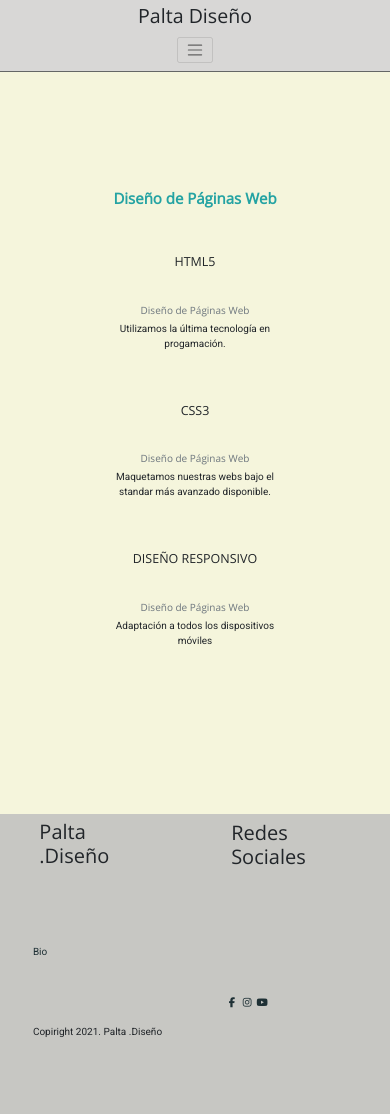
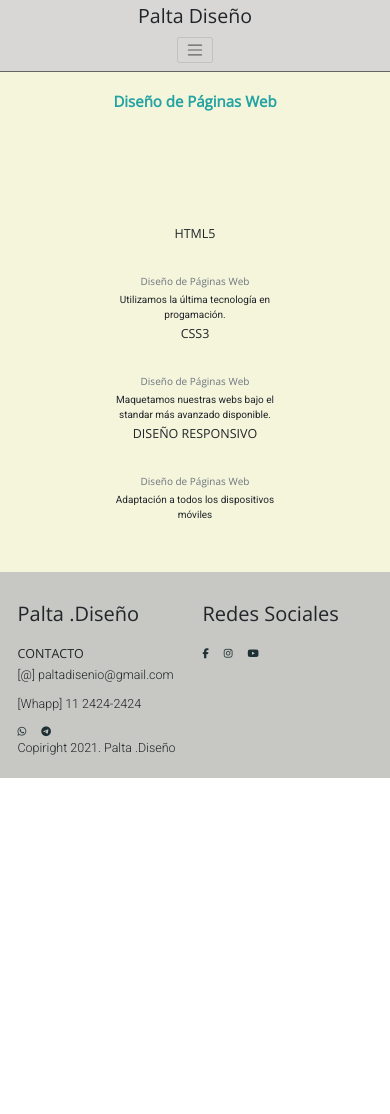
Before and after one commit to othoNUK/DesarrolloWeb, a plain HTML site: page paginas/dweb.html in a window 390 px wide. After the commit the page ends 844 px from the top, so only its background shows below. Drawn offline with nearby package versions, Linux system fonts and the light colour scheme.

Commit message:
Agregue Footer

```diff
--- a/paginas/dweb.html
+++ b/paginas/dweb.html
@@ -47,8 +47,8 @@
         <div class="dweb">
             <h2>Diseño de Páginas Web</h2>
             <div class="dwebFlex">
-                <div class="cardWeb"">
-                <div class=" card-body">
+            <div class="cardWeb">
+                <div class="card-body">
                     <h5 class="card-h5">HTML5</h5>
                     <h6 class="card-subtitle mb-2 text-muted">Diseño de Páginas Web</h6>
                     <p class="card-text">Utilizamos la última tecnología en progamación.</p>
@@ -71,19 +71,27 @@
         </div>
     </div>
     <footer class="footer">
-        <!--Footer Derecha-->
-        <div class="fderecha">
-            <h1>Palta .Diseño</h1>
-            <a href="./paginas/bio.html">Bio</a>
-            <p>Copiright 2021. Palta .Diseño</p>
-        </div>
-        <!--Footer Izquierda-->
-        <div class="fizquierda">
-            <h3>Redes Sociales</h3>
-            <div class="fizquierdaRedes">
-                <div><a href="https://www.facebook.com/"><i class="fab fa-facebook-f"></i></a></div>
-                <div><a href="https://www.instagram.com/"><i class="fab fa-instagram"></i></a></div>
-                <div><a href="https://www.youtube.com/"><i class="fab fa-youtube"></i></a></div>
+        <div class="container-fluid">
+            <div class="row">
+                <div class="col-6">
+                    <h1>Palta .Diseño</h1>
+                    <h5>CONTACTO</h5>
+                    <p class="lead">[@] paltadisenio@gmail.com</p>
+                    <p class="lead">[Whapp] 11 2424-2424</p>
+                    <div class="row row-cols-auto">
+                    <div class="col"><a href="https://www.facebook.com/"><i class="fab fa-whatsapp"></i></a></div>
+                    <div class="col"><a href="https://www.instagram.com/"><i class="fab fa-telegram-plane"></i></a></div>
+                    </div>
+                    <p class="lead">Copiright 2021. Palta .Diseño</p>
+                </div>
+                <div class="col-6">
+                    <h3>Redes Sociales</h3>
+                    <div class="row row-cols-auto">
+                        <div class="col"><a href="https://www.facebook.com/"><i class="fa fa-facebook-f"></i></a></div>
+                        <div class="col"><a href="https://www.instagram.com/"><i class="fa fa-instagram"></i></a></div>
+                        <div class="col"><a href="https://www.youtube.com/"><i class="fa fa-youtube"></i></a></div>
+                    </div>
+                </div>
             </div>
         </div>
     </footer>
--- a/style/estilos.css
+++ b/style/estilos.css
@@ -156,8 +156,9 @@ a {
 /* Diseño Web*/
 .dweb {
     background-color: beige;
-    padding: 10% 30% 20% 30%;
-    width: 1350px;
+    justify-content: center;
+    display: grid;
+    height: 500px;
 }
 
 .dweb h2 {
@@ -174,6 +175,8 @@ a {
     display: flex;
     justify-content: stretch;
     flex-wrap: wrap;
+    width: auto;
+    height: 300px;
 }
 .cardWeb {
     width: 18rem;
@@ -184,31 +187,6 @@ a {
     padding: 20% 0%;
 }
 
-
-.dwebItems {
-    display: flex;
-    padding: 20px 20px;
-    font-size: 1rem;
-    color: #131214;
-    width: 30%;
-    height: 300px;
-    justify-content: center;
-    flex-direction: column;
-}
-
-.dwebItems h6 {
-    font-size: small;
-    display: flex;
-    padding: 10% 20%;
-    width: auto;
-    justify-content: center;
-}
-
-.dwebItems p {
-    padding: 2em 5em;
-    display: flex;
-    justify-content: center;
-}
 
 /*Gestion de Redes*/
 .servicios {
@@ -263,43 +241,24 @@ a {
 /* Footer - Grid*/
 .footer {
     background-color: rgb(199, 199, 195);
-    display: grid;
+    display: -moz-grid-line;
     grid-template-columns: 50% 50%;
-    height: 250px;
+    padding: 10px 10px;
 }
-
-.fderecha {
-    display: grid;
+.footer h1{
+    font-weight: 400;
+    font-size: 2rem;
+    padding: 20px 0px;
+    margin: 0;
 }
-
-.fderecha h1 {
-    padding: 5% 5%;
-    font-size: 2em;
-}
-
-.fizquierda {
-    display: grid;
-}
-
-.fizquierda h3 {
-    padding: 5% 5%;
-    font-size: 2em;
-}
-
-.fizquierda a {
-    padding: 10px 0px;
-
-}
-
-.fizquierdaRedes {
-    display: grid;
-    grid-template-columns: repeat(9, 0.5fr);
-    justify-items: center;
-    padding-top: 10px;
+.footer h3{
+    font-weight: 400;
+    font-size: 2rem;
+    padding: 20px 0px;
+    margin: 0;
 }
 
 /* @media queries*/
-
 
 @media screen and (max-width:1261px) {
     .itemServicios {
@@ -345,16 +304,6 @@ a {
     .dwebFlex {
         flex-direction: row;
         justify-content: center;
-    }
-
-    .dwebItems {
-        font-size: 1rem;
-        color: #131214;
-        width: 25%;
-        height: 330px;
-        justify-content: center;
-        display: flex;
-        flex-direction: column;
     }
 
     .dweb h2 {
@@ -433,57 +382,23 @@ a {
         display: flex;
         flex-direction: column;
     }
-
     .dweb {
         background-color: beige;
-        padding: 30% 5% 40% 5%;
         width: auto;
     }
-
-    /* .dwebItems {
-        font-size: 1rem;
-        color: #131214;
-        width: auto;
-        height: 200px;
-        justify-content: center;
-        display: flex;
-        flex-direction: column;
-    } */
-
     .dweb h2 {
         font-size: 1.5rem;
         width: auto;
         display: flex;
         justify-content: center;
     }
-
-   /*  .dweb p {
+    .dweb {
+        background-color: beige;
         width: auto;
+        height: 500px;
     }
- */
     .footer h1 h3 {
         font-size: 10px;
-    }
-
-    .fderecha {
-        flex-direction: row;
-        height: auto;
-        justify-content: space-around;
-        flex-flow: row wrap;
-    }
-
-    .fizquierda {
-        flex-direction: row;
-        height: auto;
-        justify-content: space-around;
-        flex-flow: row wrap;
-    }
-
-    .footer {
-        background-color: rgb(199, 199, 195);
-        display: grid;
-        grid-template-columns: 50% 50%;
-        height: 300px;
     }
 }
 
@@ -531,4 +446,10 @@ a {
         display: flex;
         justify-content: center;
     }
+    .dwebFlex {
+        display: flex;
+        justify-content: stretch;
+        flex-wrap: wrap;
+        width: auto;
+    }
 }
```
Also changed, not shown: index.html (+35 -17 lines), paginas/gdigital.html (+21 -13 lines), paginas/servicios.html (+22 -14 lines).
